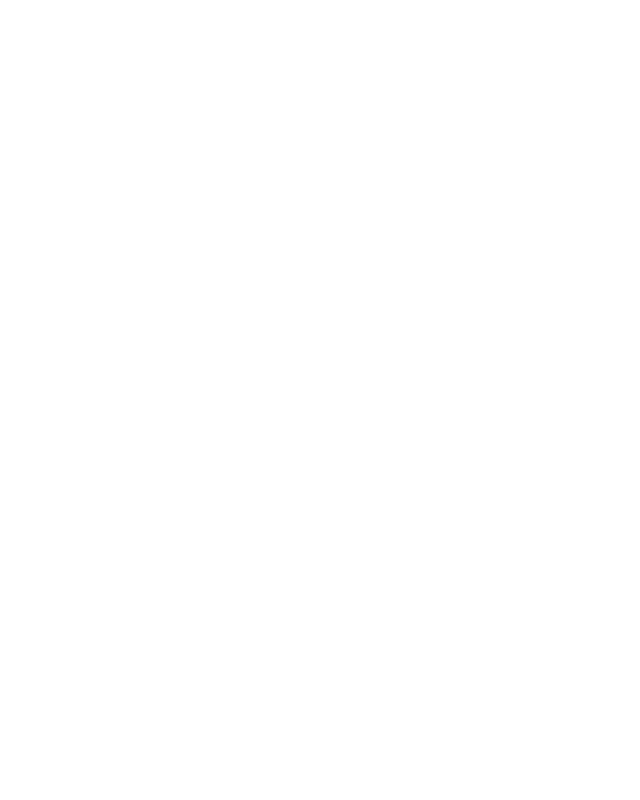
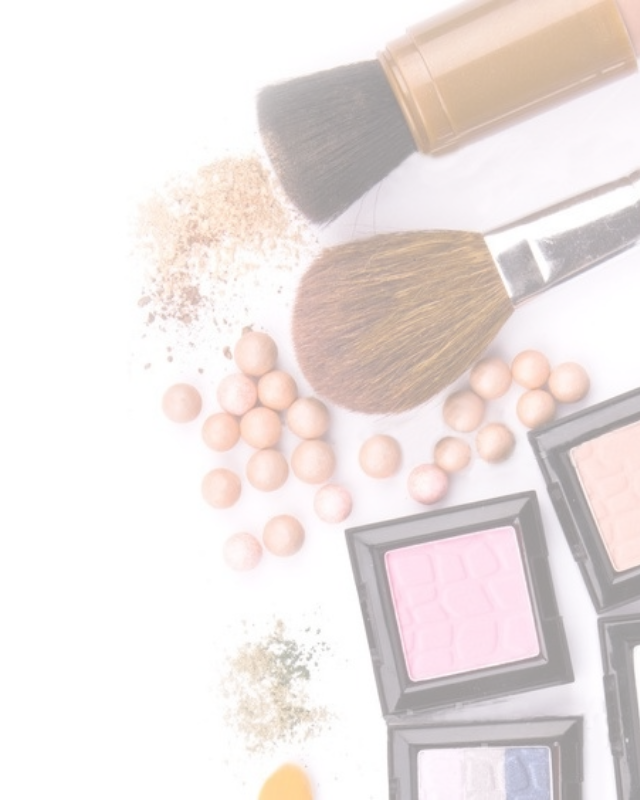
Before and after one commit to sawarkarrajat/makeup, a React (Create React App) app in the folder makeup/: page / in a window 1280 px wide. Shown: the whole page, without its empty margins (640-1280 px from the left). Built offline with nearby package versions, Linux system fonts and the light colour scheme.

Commit message:
basic template ready

```diff
--- a/makeup/src/App.css
+++ /dev/null
@@ -1,38 +0,0 @@
-.App {
-  text-align: center;
-}
-
-.App-logo {
-  height: 40vmin;
-  pointer-events: none;
-}
-
-@media (prefers-reduced-motion: no-preference) {
-  .App-logo {
-    animation: App-logo-spin infinite 20s linear;
-  }
-}
-
-.App-header {
-  background-color: #282c34;
-  min-height: 100vh;
-  display: flex;
-  flex-direction: column;
-  align-items: center;
-  justify-content: center;
-  font-size: calc(10px + 2vmin);
-  color: white;
-}
-
-.App-link {
-  color: #61dafb;
-}
-
-@keyframes App-logo-spin {
-  from {
-    transform: rotate(0deg);
-  }
-  to {
-    transform: rotate(360deg);
-  }
-}
--- a/makeup/src/App.js
+++ b/makeup/src/App.js
@@ -1,9 +1,16 @@
-import React from 'react';
-import './App.css';
+import React from "react";
+import { BrowserRouter as Router, Route } from "react-router-dom";
+import Dashboard from "./components/Dashboard";
+import "./App.sass";
 
 function App() {
+
   return (
     <div className="App">
+      <Router>
+        <Route path="/" exact component={Dashboard}></Route>
+        {/* <Route path="/dashboard/" component={}></Route> */}
+      </Router>
     </div>
   );
 }
--- /dev/null
+++ b/makeup/src/App.sass
@@ -0,0 +1,21 @@
+@import ../src/sass/base.sass
+
+*
+  margin: 0
+  padding: 0
+
+
+.App
+  position: fixed
+  display: flex
+  justify-content: center
+  width: 100%
+  height: 100vh
+  margin: 0
+  padding: 0
+  background: rgb(255, 255, 255)
+  background-image: url("asset/bkgnd.jpg")
+  background-position: center /* Center the image */
+  background-repeat: no-repeat /* Do not repeat the image */
+  background-size: cover /* Resize the background image to cover the entire container */
+  opacity: 0.4
--- /dev/null
+++ b/makeup/src/components/Dashboard.jsx
@@ -0,0 +1,13 @@
+import React from 'react'
+import "../sass/Dashboard.sass";
+
+function Dashboard() {
+
+  return (
+    <div className="main">
+
+    </div>
+  );
+}
+
+export default Dashboard;
--- /dev/null
+++ b/makeup/src/sass/Dashboard.sass
@@ -0,0 +1,24 @@
+@import base.sass
+
+::-webkit-scrollbar
+  width: 3px
+
+/* Track */
+::-webkit-scrollbar-track
+  background: $clr4
+
+/* Handle */
+::-webkit-scrollbar-thumb
+  background: $clr3
+
+/* Handle on hover */
+::-webkit-scrollbar-thumb:hover
+  background: $clr1
+
+*
+  font-family: $font
+
+.main
+  width: 90vw
+  height: 100%
+  @extend %d-flex-c
--- /dev/null
+++ b/makeup/src/sass/base.sass
@@ -0,0 +1,20 @@
+@import url('https://fonts.googleapis.com/css2?family=Open+Sans:ital,wght@0,300;0,400;0,600;0,700;0,800;1,400&display=swap')
+$font: 'Open Sans', sans-serif
+$clr1: #45454d
+$clr2: #fc7fb2
+$clr3: #ffd5d5
+$clr4: #fff1e9
+$shadow: 0px 3px 1px -2px rgba(0,0,0,0.2), 0px 2px 2px 0px rgba(0,0,0,0.14), 0px 1px 5px 0px rgba(0,0,0,0.12)
+
+%d-flex-r
+  display: flex
+  flex-direction: row
+  justify-content: center
+  align-items: center
+
+
+%d-flex-c
+  display: flex
+  flex-direction: column
+  justify-content: center
+  align-items: center
```
Also changed, not shown: makeup/src/services/axios.js (added, +13 -0 lines), makeup/src/asset/bkgnd.jpg (added).
